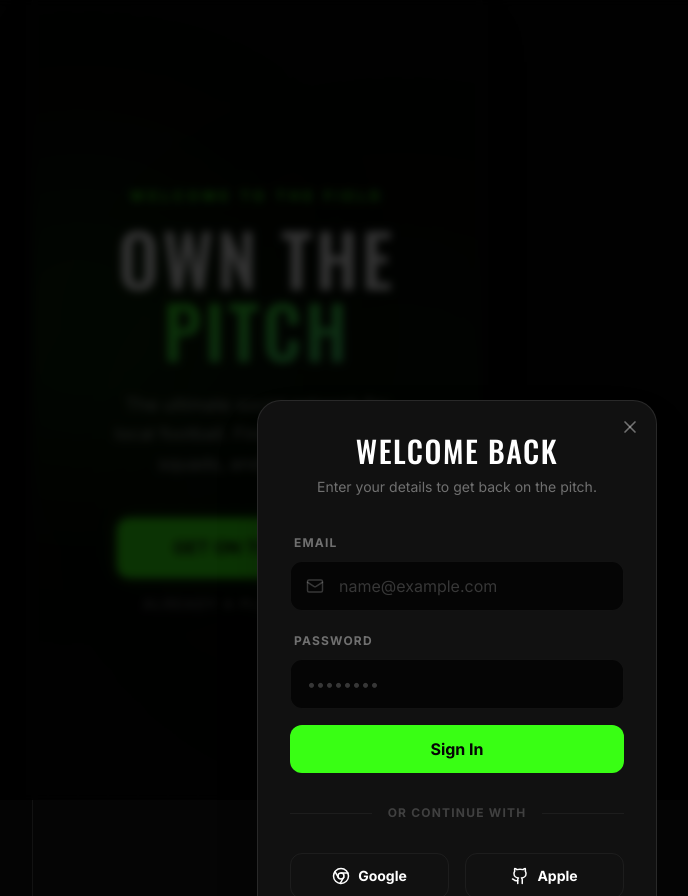
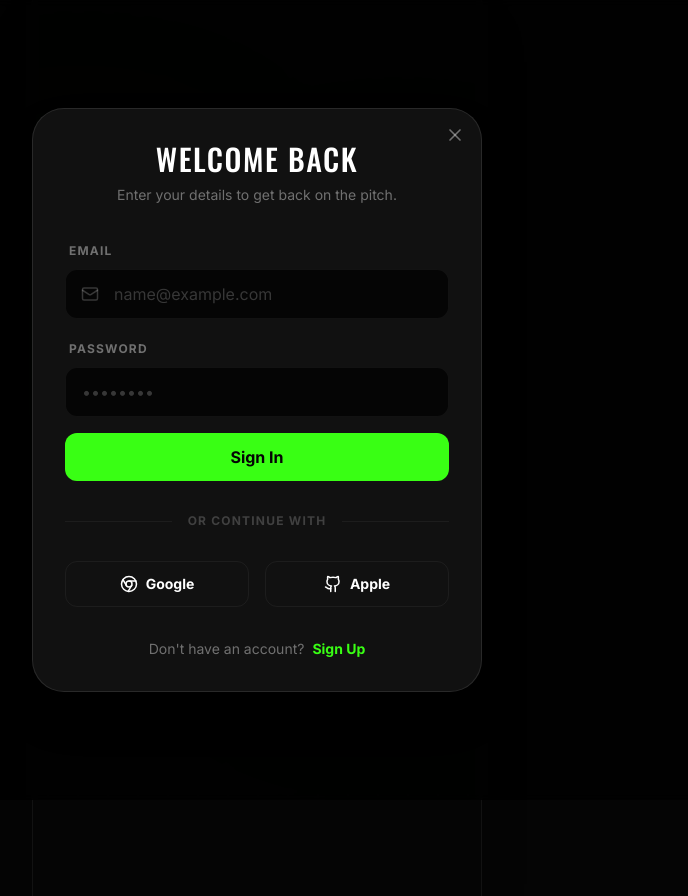
Before and after one commit to speckle-hub/Kix-App, a React (Vite) app: page / in a window 1280 px wide. Both pictures are taken after a click on the button "GET ON THE PITCH". Shown: the whole page, without its empty margins (383-1071 px from the left). Built offline with nearby package versions, Linux system fonts and the light colour scheme; no server answers.

Commit message:
Fix: Center AuthModal and improve error handling

```diff
--- a/src/components/AuthModal.jsx
+++ b/src/components/AuthModal.jsx
@@ -27,7 +27,11 @@ export function AuthModal({ isOpen, onClose, initialView = "login" }) {
             }
             onClose();
         } catch (err) {
-            setError(err.message.replace('Firebase: ', ''));
+            if (err.code === 'auth/operation-not-allowed') {
+                setError("Sign-in method not enabled. Please enable Email/Password in your Firebase Console.");
+            } else {
+                setError(err.message.replace('Firebase: ', ''));
+            }
         } finally {
             setLoading(false);
         }
@@ -36,19 +40,20 @@ export function AuthModal({ isOpen, onClose, initialView = "login" }) {
     return (
         <AnimatePresence>
             {isOpen && (
-                <>
+                <div className="fixed inset-0 z-[60] flex items-center justify-center p-4">
                     <motion.div
                         initial={{ opacity: 0 }}
                         animate={{ opacity: 1 }}
                         exit={{ opacity: 0 }}
                         onClick={onClose}
-                        className="fixed inset-0 bg-black/80 backdrop-blur-sm z-[60]"
+                        className="fixed inset-0 bg-black/80 backdrop-blur-sm"
                     />
+
                     <motion.div
                         initial={{ opacity: 0, scale: 0.95, y: 20 }}
                         animate={{ opacity: 1, scale: 1, y: 0 }}
                         exit={{ opacity: 0, scale: 0.95, y: 20 }}
-                        className="fixed top-1/2 left-1/2 -translate-x-1/2 -translate-y-1/2 w-[90%] max-w-[400px] bg-[#111] border border-white/10 rounded-3xl p-8 z-[70] shadow-2xl"
+                        className="relative w-full max-w-[450px] bg-[#111] border border-white/10 rounded-[32px] p-8 z-[70] shadow-2xl overflow-hidden"
                     >
                         <button
                             onClick={onClose}
@@ -153,7 +158,7 @@ export function AuthModal({ isOpen, onClose, initialView = "login" }) {
                             </button>
                         </p>
                     </motion.div>
-                </>
+                </div>
             )}
         </AnimatePresence>
     );
```
